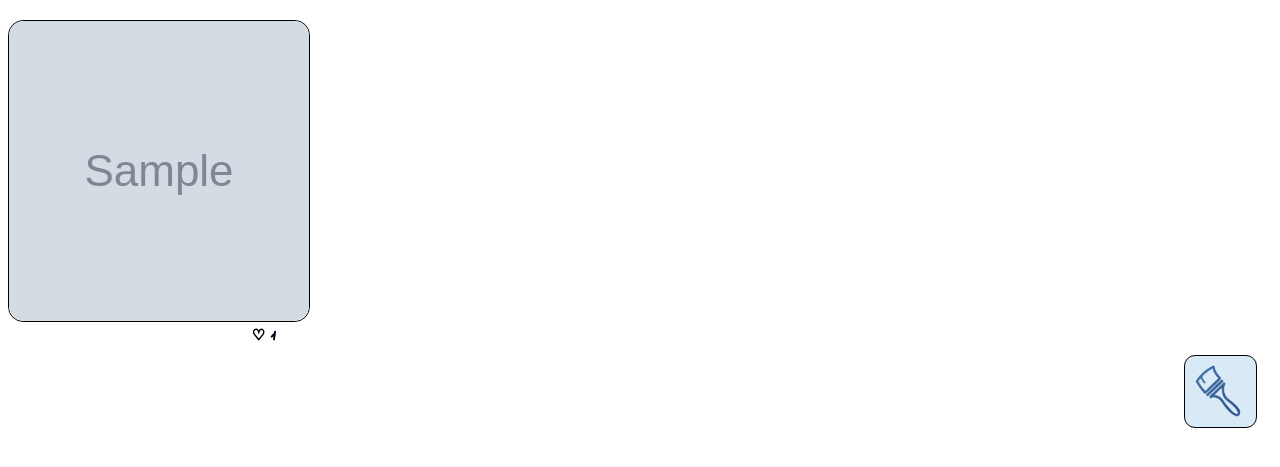
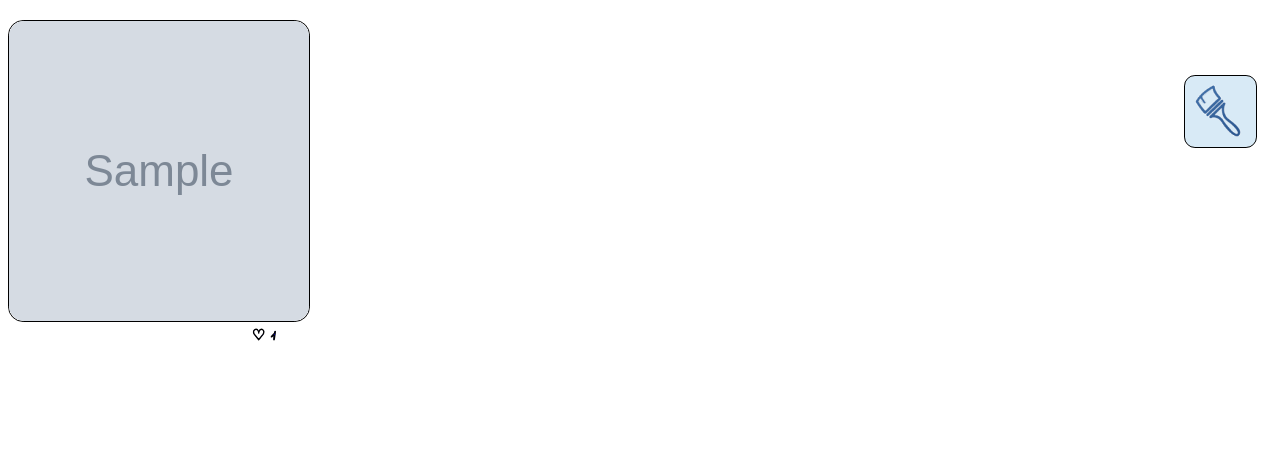
Before and after one commit to dlghkdud/canvas_, a Django app: template templates/palette/drawing_list.html in a window 1280 px wide; the page is wider, and only the part inside the window is pictured. Shown: the part 72-539 px from the top of that part. Run offline with Django 3.2, Linux system fonts and the light colour scheme; the template is opened without the code that fills it: most values are stand-ins (such as "Sample title", 1, 10 or a date in 2020); grey boxes marked "Sample" are stand-in pictures.

Commit message:
Update drawing_list.html

```diff
--- a/templates/palette/drawing_list.html
+++ b/templates/palette/drawing_list.html
@@ -57,9 +57,9 @@
         z-index: 2;
         position: relative;
         left: 93%;
+        top: -35vh;
         width: 63px;
         height: 63px;
-        top: 90%;
         background-color: #D8EAF6;
         border: 1px solid black;
         border-radius: 15%;
```
